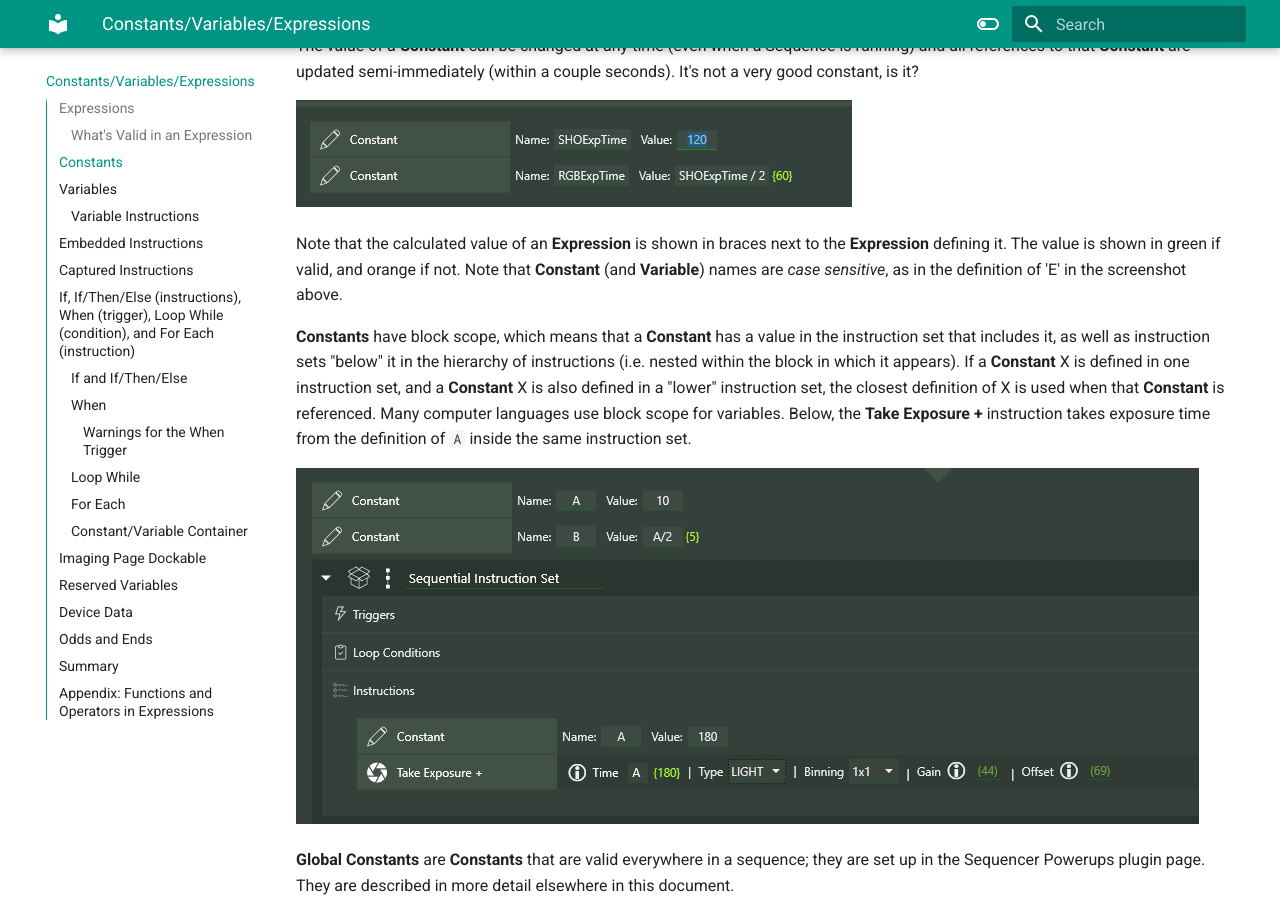
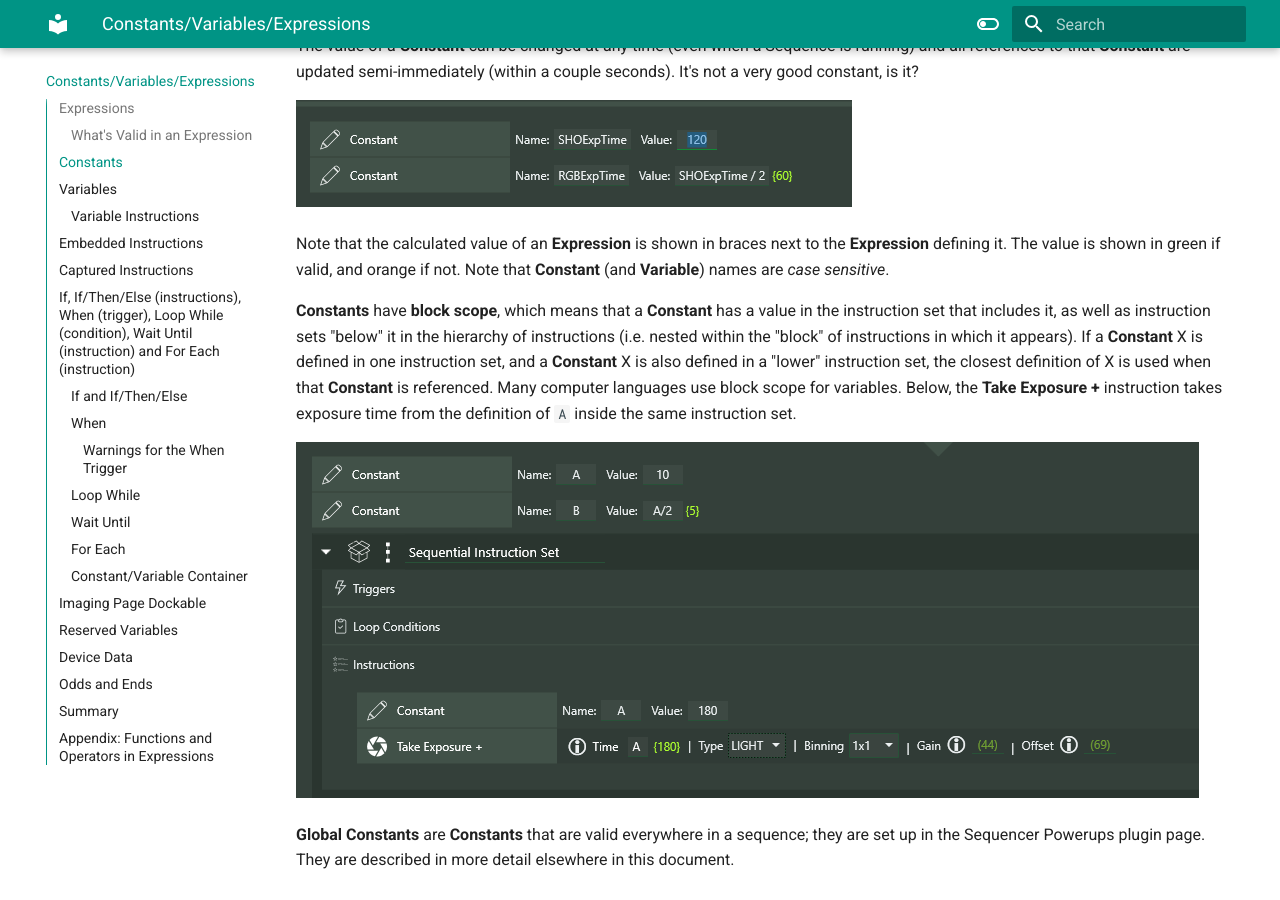
Before and after one commit to marcblank/marcblank.github.io, an MkDocs documentation site: the page built from docs/CVE.md, in a window 1280 px wide and 900 px high, scrolled down 907 px. Built offline with MkDocs 1.6.1 and Material for MkDocs 9.7.7, drawn with Linux system fonts in a browser that asks for light colours; some of the changed text lies outside the part shown.

Commit message:
More additions

```diff
--- a/docs/CVE.md
+++ b/docs/CVE.md
@@ -19,9 +19,9 @@
 
 ![](Constants Screen.png)
 
-Note that the calculated value of an **Expression** is shown in braces next to the **Expression** defining it. The value is shown in green if valid, and orange if not. Note that **Constant** (and **Variable**) names are *case sensitive*, as in the definition of 'E' in the screenshot above.
+Note that the calculated value of an **Expression** is shown in braces next to the **Expression** defining it. The value is shown in green if valid, and orange if not. Note that **Constant** (and **Variable**) names are *case sensitive*.
 
-**Constants** have block scope, which means that a **Constant** has a value in the instruction set that includes it, as well as instruction sets "below" it in the hierarchy of instructions (i.e. nested within the block in which it appears).  If a **Constant** X is defined in one instruction set, and a **Constant** X is also defined in a "lower" instruction set, the closest definition of X is used when that **Constant** is referenced.  Many computer languages use block scope for variables.  Below, the **Take Exposure +** instruction takes exposure time from the definition of `A` inside the same instruction set.
+**Constants** have **block scope**, which means that a **Constant** has a value in the instruction set that includes it, as well as instruction sets "below" it in the hierarchy of instructions (i.e. nested within the "block" of instructions in which it appears).  If a **Constant** X is defined in one instruction set, and a **Constant** X is also defined in a "lower" instruction set, the closest definition of X is used when that **Constant** is referenced.  Many computer languages use block scope for variables.  Below, the **Take Exposure +** instruction takes exposure time from the definition of `A` inside the same instruction set.
 
 ![](BlockScope.png)
 
@@ -74,7 +74,7 @@
 
 ![](CapturedAF.png)
 
-## **If, If/Then/Else (instructions), When (trigger), Loop While (condition), and For Each (instruction)**
+## **If, If/Then/Else (instructions), When (trigger), Loop While (condition), Wait Until (instruction) and For Each (instruction)**
 
 ### If and If/Then/Else
 
@@ -110,6 +110,12 @@
 ![](TimeLoop.png)
 
 Presumably, when this loop finishes, another test of **GuideScopeOpen** will be used to determine whether the opening procedure has succeeded. If not, perhaps a **Ground Station plugin** message will be sent, or the sequence terminated.
+
+### Wait Until
+
+**Wait Until** is complementary to **Loop While**.  The instruction will wait until the given **Expression** is "true" (no longer "false" or 0).
+
+Here’s an example of a very simple instruction set using **Variable**, **Set Variable**, and **Loop While**.  Note that the **Variable** instruction needs to be outside the loop; otherwise the `Lp` variable will be reset to 10 every time the loop is restarted!
 
 ### For Each
 
```
